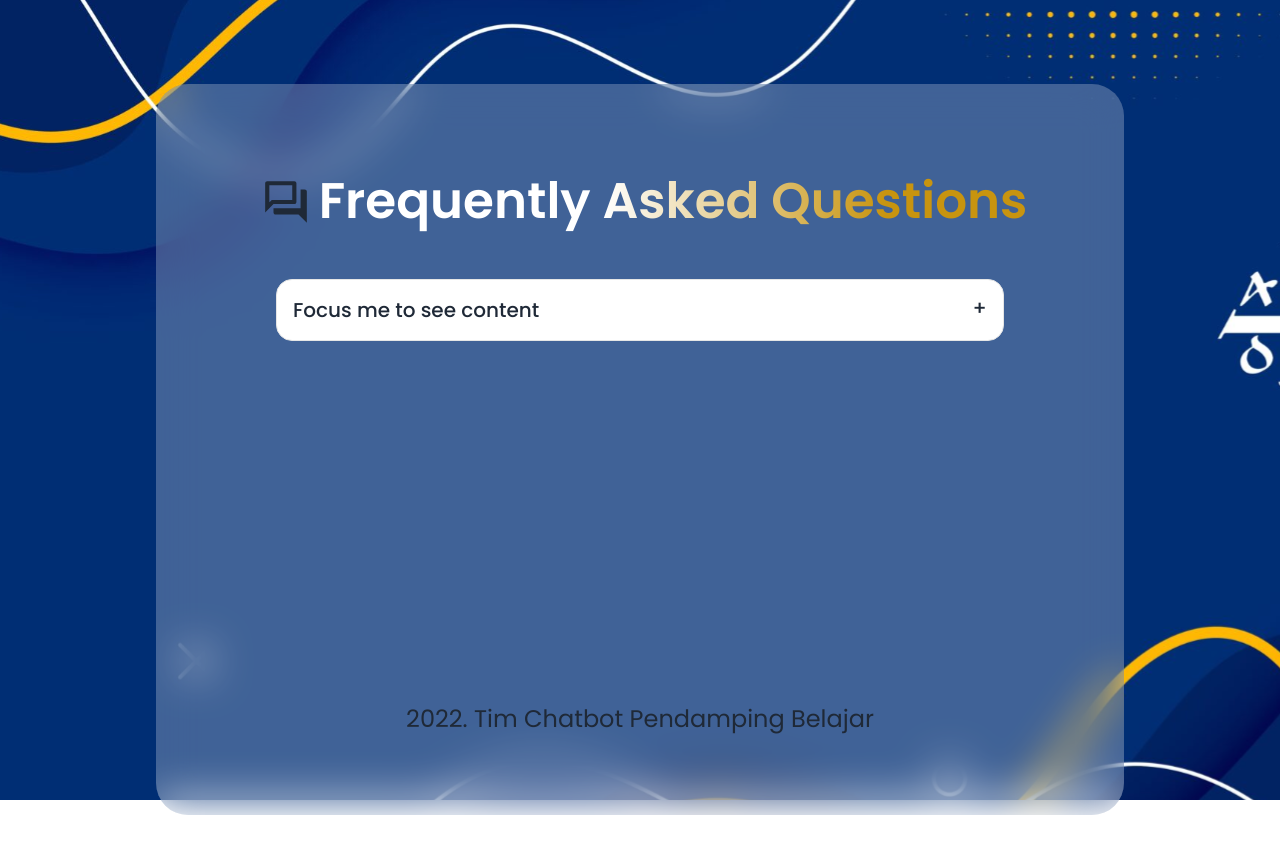
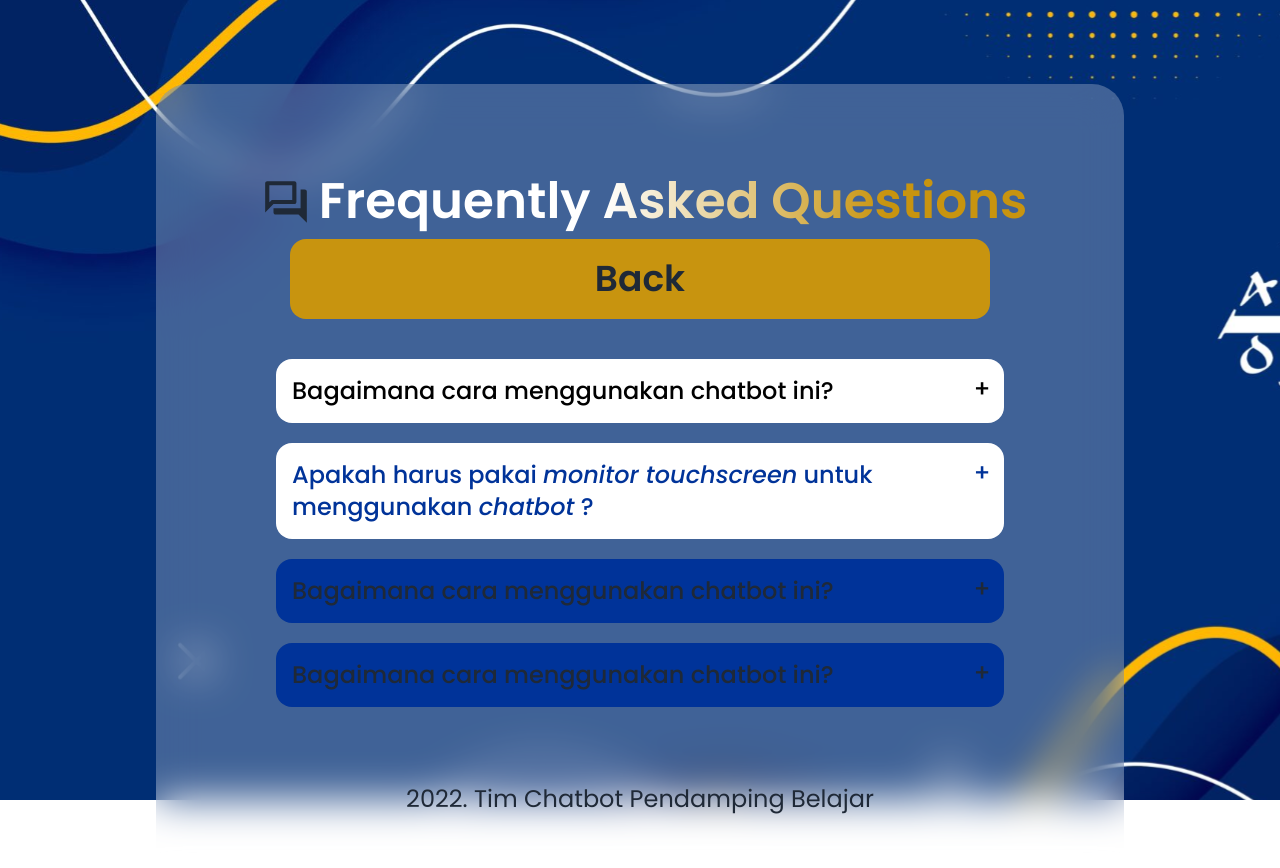
Before and after one commit to naufalHaidar12342/nextjs-rasa-chatbot, a Next.js app: page /frequently-asked-question in a window 1280 px wide. Shown: the top 868 px of the page. Before the commit the page ends 815 px from the top, so only its background shows below. Built offline with nearby package versions, Linux system fonts and the light colour scheme.

Commit message:
add question as component and array in json, bug: button in answer section does not redirect

```diff
--- /dev/null
+++ b/components/FAQList.jsx
@@ -0,0 +1,16 @@
+import FirstQuestion from "./faq-questions-list/Question1";
+import SecondQuestion from "./faq-questions-list/Question2";
+import ThirdQuestion from "./faq-questions-list/Question3";
+import FourthQuestion from "./faq-questions-list/Question4";
+import FifthQuestion from "./faq-questions-list/Question5";
+export default function FAQList() {
+	return (
+		<div>
+			<FirstQuestion />
+			<SecondQuestion />
+			<ThirdQuestion />
+			<FourthQuestion />
+			<FifthQuestion />
+		</div>
+	);
+}
--- /dev/null
+++ b/components/faq-questions-list/Question1.jsx
@@ -0,0 +1,23 @@
+import Link from "next/link";
+export default function FirstQuestion() {
+	return (
+		<div
+			tabindex="0"
+			className="collapse collapse-plus bg-white text-black rounded-box mb-5"
+		>
+			<div className="collapse-title text-2xl font-medium ">
+				Bagaimana cara menggunakan chatbot ini?
+			</div>
+			<div className="collapse-content  text-xl">
+				<p>
+					Langkah-langkah dalam memakai chatbot bisa dilihat pada halaman
+					sebelumnya. Klik tombol
+					<Link className="btn mx-2" href={"/help"}>
+						Bantuan
+					</Link>
+					untuk melihat lebih lengkap panduannya.
+				</p>
+			</div>
+		</div>
+	);
+}
--- /dev/null
+++ b/components/faq-questions-list/Question2.jsx
@@ -0,0 +1,21 @@
+import Link from "next/link";
+
+export default function SecondQuestion() {
+	return (
+		<div
+			tabindex="0"
+			className="collapse collapse-plus bg-white text-black rounded-box mb-5"
+		>
+			<div className="collapse-title text-2xl font-medium text-primary">
+				Apakah harus pakai <i>monitor touchscreen</i> untuk menggunakan{" "}
+				<i>chatbot</i> ?
+			</div>
+			<div className="collapse-content text-xl">
+				<p>
+					Tidak harus, kok! <i>Chatbot</i> ini tetap dapat digunakan pada
+					komputer dengan <i>monitor</i> tanpa layar sentuh/<i>touchscreen</i>
+				</p>
+			</div>
+		</div>
+	);
+}
--- /dev/null
+++ b/components/faq-questions-list/Question3.jsx
@@ -0,0 +1,24 @@
+import Link from "next/link";
+
+export default function ThirdQuestion() {
+	return (
+		<div
+			tabIndex={0}
+			className="collapse group collapse-plus rounded-box mb-5 "
+		>
+			<div className="collapse-title text-2xl font-medium bg-primary group-focus:bg-white group-focus:text-primary">
+				Bagaimana cara menggunakan chatbot ini?
+			</div>
+			<div className="collapse-content text-xl bg-primary group-focus:bg-white group-focus:text-primary">
+				<p>
+					Langkah-langkah dalam memakai chatbot bisa dilihat pada halaman
+					sebelumnya. Klik tombol bantuan untuk melihat lebih lengkap
+					panduannya.
+				</p>
+				<Link className="btn btn-secondary mx-2" href={"/help"}>
+					Bantuan
+				</Link>
+			</div>
+		</div>
+	);
+}
--- /dev/null
+++ b/components/faq-questions-list/Question4.jsx
@@ -0,0 +1,24 @@
+import Link from "next/link";
+
+export default function FourthQuestion() {
+	return (
+		<div
+			tabindex="0"
+			className="collapse collapse-plus  bg-primary rounded-box mb-5"
+		>
+			<div className="collapse-title text-2xl font-medium ">
+				Bagaimana cara menggunakan chatbot ini?
+			</div>
+			<div className="collapse-content  text-xl">
+				<p>
+					Langkah-langkah dalam memakai chatbot bisa dilihat pada halaman
+					sebelumnya. Klik tombol
+					<Link className="btn mx-2" href={"/help"}>
+						Bantuan
+					</Link>
+					untuk melihat lebih lengkap panduannya.
+				</p>
+			</div>
+		</div>
+	);
+}
--- /dev/null
+++ b/components/faq-questions-list/Question5.jsx
@@ -0,0 +1,24 @@
+import Link from "next/link";
+
+export default function FifthQuestion() {
+	return (
+		<div
+			tabindex="0"
+			className="collapse collapse-plus  bg-primary rounded-box mb-5"
+		>
+			<div className="collapse-title text-2xl font-medium ">
+				Bagaimana cara menggunakan chatbot ini?
+			</div>
+			<div className="collapse-content  text-xl">
+				<p>
+					Langkah-langkah dalam memakai chatbot bisa dilihat pada halaman
+					sebelumnya. Klik tombol
+					<Link className="btn mx-2" href={"/help"}>
+						Bantuan
+					</Link>
+					untuk melihat lebih lengkap panduannya.
+				</p>
+			</div>
+		</div>
+	);
+}
--- a/pages/frequently-asked-question.jsx
+++ b/pages/frequently-asked-question.jsx
@@ -1,6 +1,8 @@
 import Layout from "../components/Layout";
 import { MdOutlineQuestionAnswer } from "react-icons/md";
-import { motion } from "framer-motion";
+import { domAnimation, LazyMotion, m, motion } from "framer-motion";
+import FAQList from "../components/FAQList";
+import Link from "next/link";
 
 export default function FAQ() {
 	return (
@@ -29,7 +31,7 @@ export default function FAQ() {
 				}
 			`}</style>
 			<motion.div
-				className="flex flex-row items-center"
+				className="flex flex-col items-center"
 				animate={{ opacity: 1, scale: 1 }}
 				initial={{ opacity: 0, scale: 0.5 }}
 				transition={{
@@ -38,27 +40,32 @@ export default function FAQ() {
 					ease: [0, 0.71, 0.2, 1.01],
 				}}
 			>
-				<MdOutlineQuestionAnswer className="text-[50px] font-semibold mx-2" />
-				<h2 className="text-[50px] font-semibold linear-gradient-text">
-					Frequently Asked Questions
-				</h2>
+				<div className="flex flex-row items-center">
+					<MdOutlineQuestionAnswer className="text-[50px] font-semibold mx-2" />
+					<h2 className="text-[50px] font-semibold linear-gradient-text">
+						Frequently Asked Questions
+					</h2>
+				</div>
+				<LazyMotion features={domAnimation}>
+					<m.div
+						style={{ fontWeight: 500 }}
+						whileHover={{ scale: 1.2 }}
+						whileTap={{ scale: 0.75 }}
+					>
+						<Link href={"/help"} className="pt-2">
+							<div className="rounded-2xl w-[700px] h-20 flex justify-center items-center bg-darkerYellow">
+								<h4 className="text-4xl px-4" style={{ fontWeight: 600 }}>
+									Back
+								</h4>
+							</div>
+						</Link>
+					</m.div>
+				</LazyMotion>
 			</motion.div>
 			<div className="p-4 w-full rounded-2xl">
 				<div className="scroll overflow-y-scroll h-96 flex flex-col ">
 					<div className="p-6 flex flex-col justify-evenly">
-						<div
-							tabindex="0"
-							className="collapse collapse-plus border border-base-300 bg-base-100 rounded-box mb-5"
-						>
-							<div className="collapse-title text-xl font-medium">
-								Focus me to see content
-							</div>
-							<div className="collapse-content">
-								<p>
-									tabindex="0" attribute is necessary to make the div focusable
-								</p>
-							</div>
-						</div>
+						<FAQList />
 					</div>
 				</div>
 			</div>
```
Also changed, not shown: data/list-of-faq.json (added, +16 -0 lines), components/BlurLayer.jsx (indentation only).
